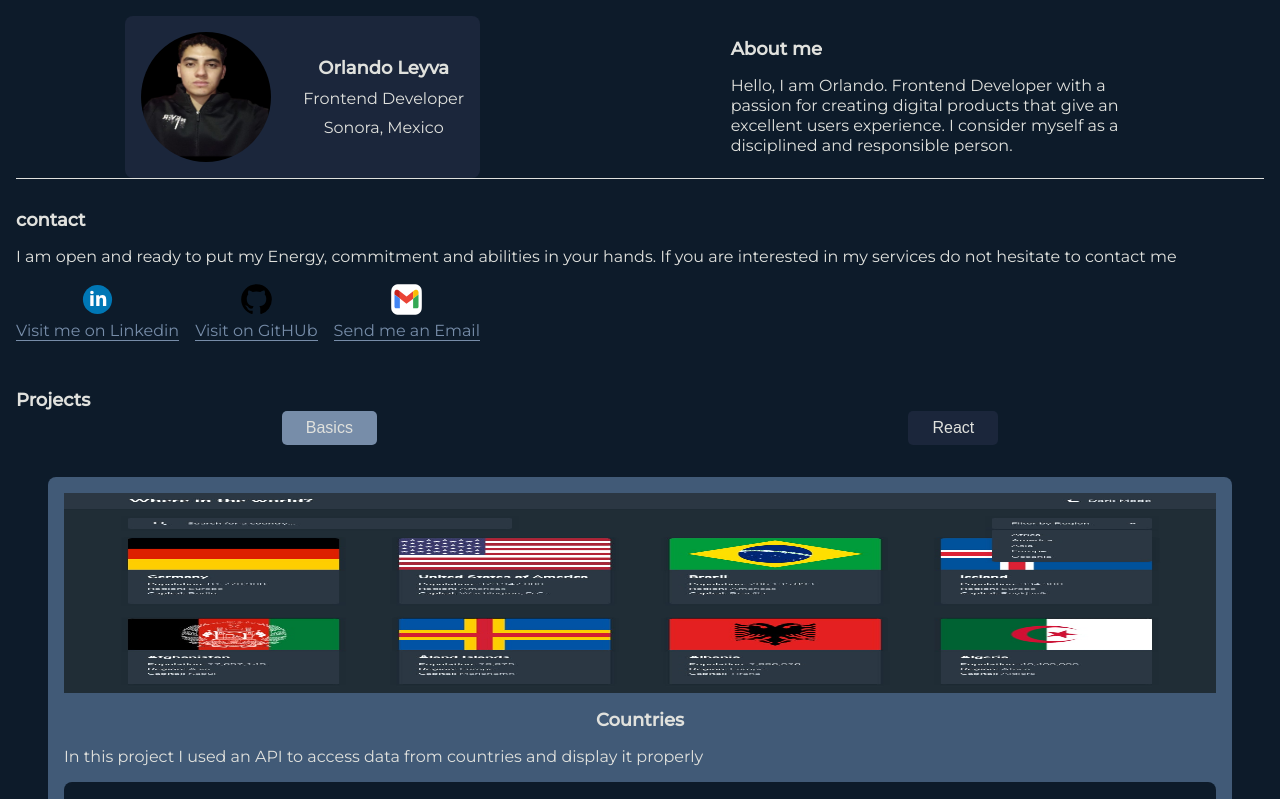
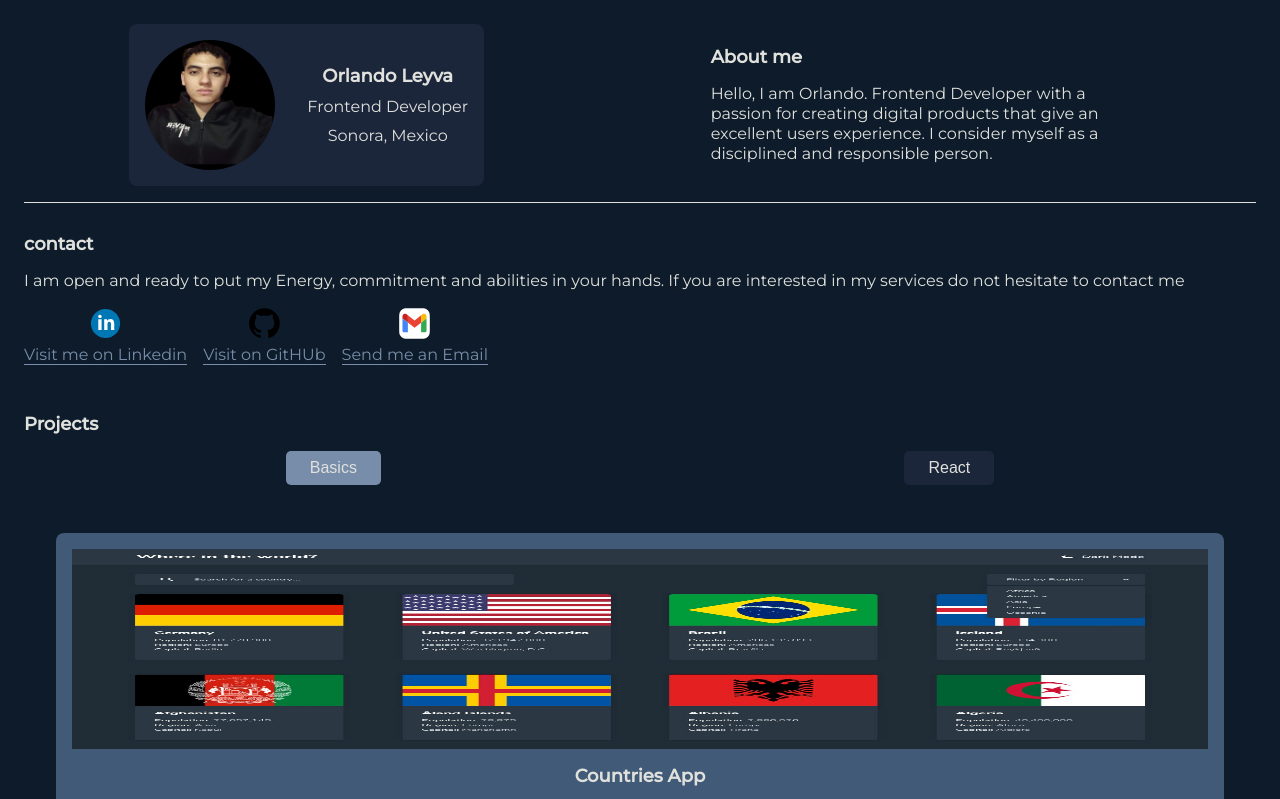
Before and after one commit to OrlandoLeyva/Portfolio, a React (Vite) app: page / in a window 1280 px wide. Shown: the top 799 px of the page. Built offline with nearby package versions, Linux system fonts and the light colour scheme.

Commit message:
image bug fixed

```diff
--- a/src/components/Header.jsx
+++ b/src/components/Header.jsx
@@ -1,8 +1,10 @@
+import orlandoLeyvaPicture from '../assets/images/orlando-picture-two.jpg'
+
 export default function Header(){
     return (
         <header>
             <div className="presentation-card">
-                <img src="/src/assets/BackgroundEraser_20230529_151926821~2.jpg" alt="orlando picture" />
+                <img src={orlandoLeyvaPicture} alt="orlando picture" />
                 <div className="card-details">
                     <h2>Orlando Leyva</h2>
                     <p>Frontend Developer</p>
--- a/src/data.js
+++ b/src/data.js
@@ -4,7 +4,7 @@ import countriesPoster from './assets/images/countries-poster.jpg'
 export default [
     {
         // id:
-        name: 'Countries',
+        name: 'Countries App',
         description: 'In this project I used an API to access data from countries and display it properly',
         poster: countriesPoster,
         type: 'basic'
--- a/src/index.css
+++ b/src/index.css
@@ -58,7 +58,7 @@ a {text-decoration: none; cursor: pointer;}
 .flow {padding: 1rem;}
 
 .site-wrapper {
-  padding: 1rem;
+  padding: 1.5rem;
 }
 
 /* HEADER */
@@ -66,6 +66,7 @@ a {text-decoration: none; cursor: pointer;}
 header {
   display: flex;
   flex-direction: column;
+  padding-bottom: 1rem;
   gap: 1rem;
   align-items: center;
   max-width: 500px;
@@ -100,11 +101,11 @@ header {
   padding-block: 5px;
 }
 
-.about {
+/* .about {
   padding: 1rem;
   text-align: left;
 
-}
+} */
 
 .about p {
   margin-top: 1rem;
@@ -166,6 +167,11 @@ main {
 }
 
 /* PROJECTS */
+
+.projects-section {
+  display: grid;
+  gap: 1rem
+}
 
 .switch-projects-buttons {
   display: flex;
```
Also changed, not shown: src/assets/images/orlando-picture-two.jpg (renamed from src/assets/BackgroundEraser_20230529_151926821~2.jpg), src/assets/images/orlando-picture.jpg (renamed from src/assets/orlando-picture.jpg).
